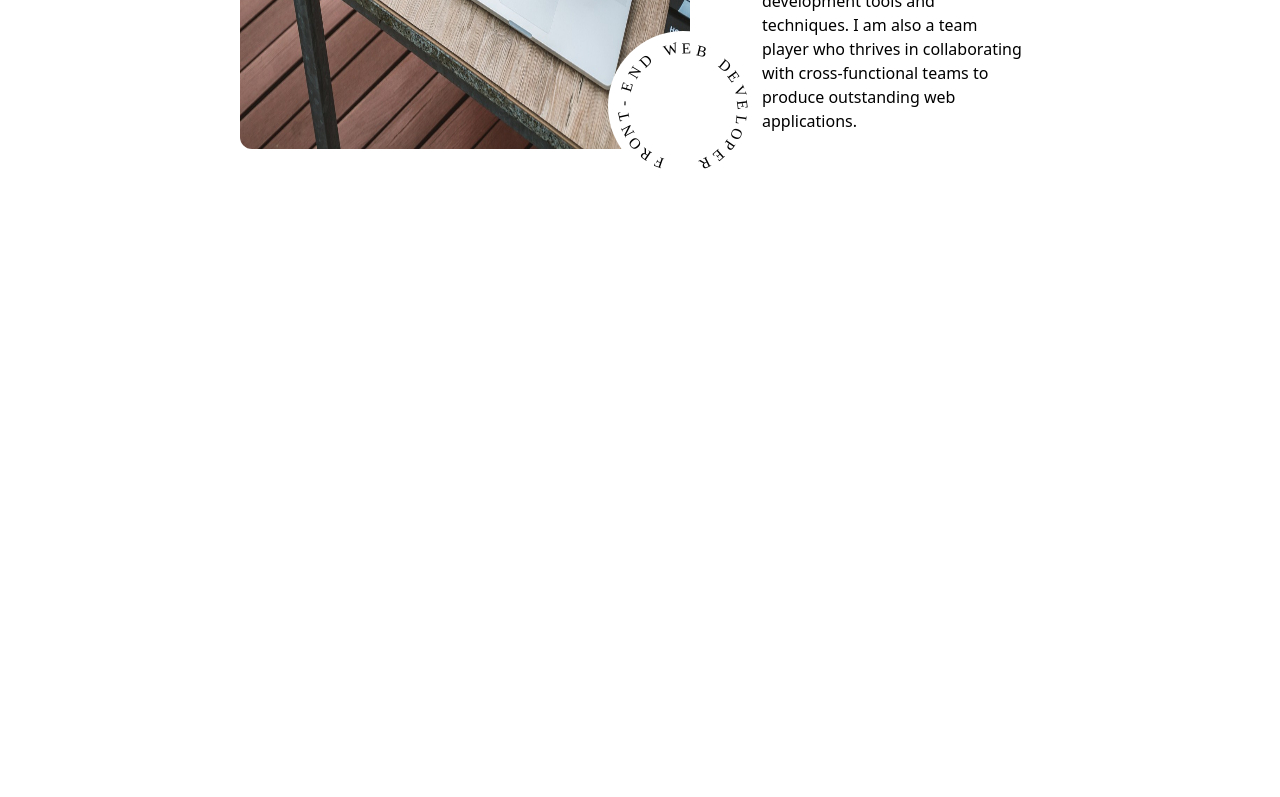
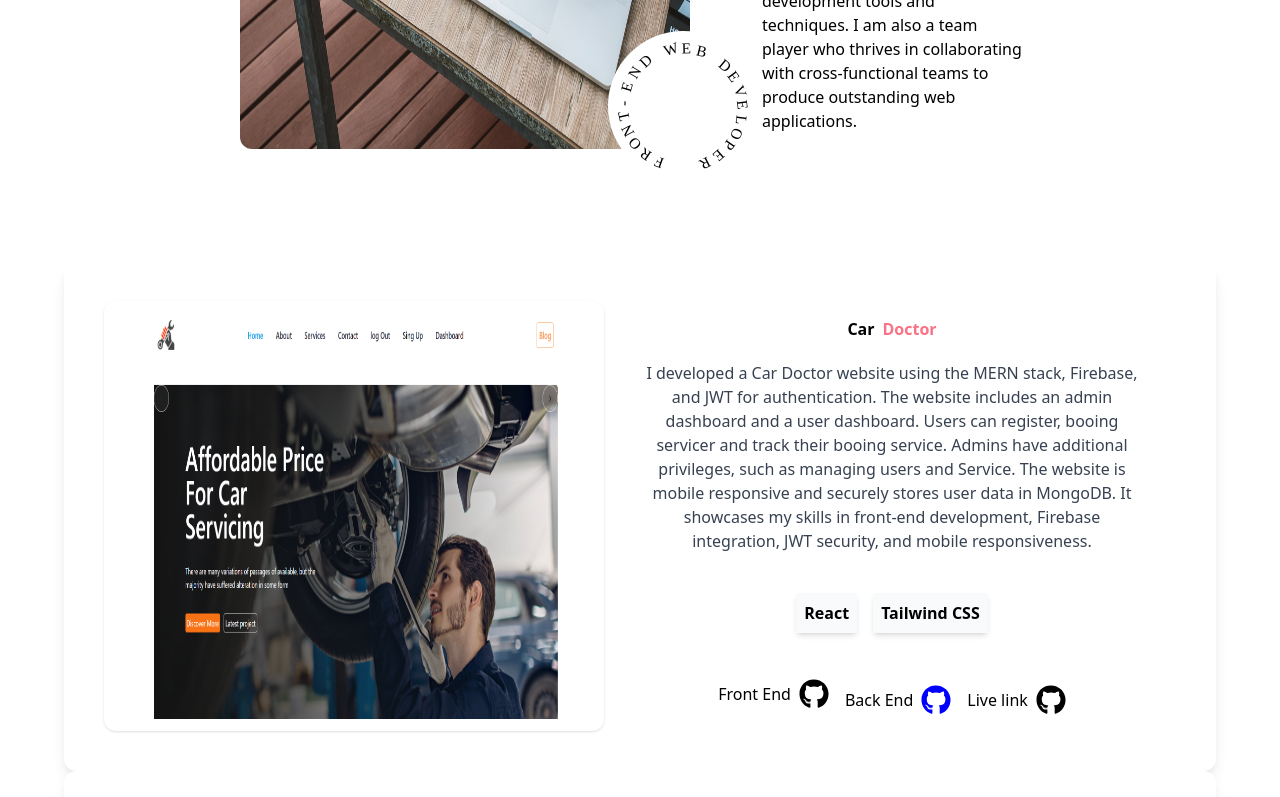
Before and after one commit to MuhammadSaikat25/Portfolio-, a React (Vite) app: page / in a window 1280 px wide. Shown: the part 1526-2323 px from the top of the page. Before the commit the page ends 1787 px from the top, so only its background shows below. Built offline with nearby package versions, Linux system fonts and the light colour scheme.

Commit message:
added My Project

```diff
--- a/src/App.jsx
+++ b/src/App.jsx
@@ -1,13 +1,15 @@
 import About from "./component/About";
 import Home from "./component/Home";
 import Nav from "./component/Nav";
+import MyProject from "./component/Project/MyProject";
 
 const App = () => {
   return (
     <div>
-       <Nav></Nav>
+      <Nav></Nav>
       <Home></Home>
       <About></About>
+      <MyProject></MyProject>
     </div>
   );
 };
--- /dev/null
+++ b/src/component/Project/Car.jsx
@@ -0,0 +1,43 @@
+import CarImg from '../../assets/car.png'
+import { FaGithub } from "react-icons/fa";
+const Car = () => {
+    return (
+        <div>
+            <div className="lg:flex gap-5 e-full lg:w-[90%] lg:mx-auto bg-white shadow-lg rounded-xl p-10">
+                <img className=' shadow p-3 rounded-xl lg:w-[500px] ' src={CarImg} alt="" />
+
+                <div className="w-full lg:w-[50%] h-full p-4">
+                    <h1 className='font-semibold inline-flex items-center justify-center w-full'>Car <span className='text-rose-400 ml-2'>Doctor</span></h1>
+                    <p className='text-center h-full text-sm mt-5 lg:text-base text-gray-700 font-medium'>
+                    I developed a Car Doctor website using the MERN stack, Firebase, and JWT for authentication. The website includes an admin dashboard and a user dashboard. Users can register, booing servicer and track their booing service. Admins have additional privileges, such as managing users and Service. The website is mobile responsive and securely stores user data in MongoDB. It showcases my skills in front-end development, Firebase integration, JWT security, and mobile responsiveness.</p>
+                    <div className="flex mt-10 w-full justify-center items-center gap-4 font-bold ">
+                        <h1 className=' bg-gray-50 shadow-md rounder-md  p-2'>React</h1>
+                        <h1 className=' bg-gray-50 shadow-md rounder-md  p-2'>Tailwind CSS</h1>
+                    </div>
+                    <div className=" mt-10">
+                        <div className='space-y-3 lg:flex gap-4 items-center lg:justify-center'>
+                            <a className='inline-flex items-center gap-2' target='_blank' title='Front end' href="https://github.com/MuhammadSaikat25/car-doctor-client">Front End
+                                <span>
+                                    <FaGithub size={30}></FaGithub>
+                                </span>
+                            </a>
+                            <a className='inline-flex items-center gap-2' target='_blank' title='Front end' href="https://github.com/MuhammadSaikat25/car-doctor-server">Back End
+                                <span>
+                                    <FaGithub color='blue' size={30}></FaGithub>
+                                </span>
+                            </a>
+                            <a className='inline-flex items-center gap-2' target='_blank' title='Front end' href="https://car-doctor-61feb.web.app/">Live link
+                                <span>
+                                    <FaGithub size={30}></FaGithub>
+                                </span>
+                            </a>
+                        </div>
+                    </div>
+                </div>
+
+            </div>
+        </div>
+    );
+};
+
+export default Car;
--- /dev/null
+++ b/src/component/Project/MyProject.jsx
@@ -0,0 +1,15 @@
+import Car from "./Car";
+import PandaRestaurant from "./Panda";
+import TeethDoctor from "./Teeth";
+
+const MyProject = () => {
+    return (
+        <div>
+            <Car></Car>
+            <TeethDoctor></TeethDoctor>
+            <PandaRestaurant></PandaRestaurant>
+        </div>
+    );
+};
+
+export default MyProject;
--- /dev/null
+++ b/src/component/Project/Panda.jsx
@@ -0,0 +1,44 @@
+import Doctor from '../../assets/Panda.png'
+import { FaGithub } from "react-icons/fa";
+const PandaRestaurant = () => {
+    return (
+        <div className="lg:flex gap-5 e-full lg:w-[90%] lg:mx-auto bg-white shadow-lg rounded-xl p-10 mb-10">
+            <div className="w-full lg:w-[50%] h-full p-4">
+                <h1 className='font-semibold inline-flex items-center justify-center w-full'>Panda <span className='text-rose-400 ml-2'>Restaurant</span></h1>
+                <p className='text-center h-full text-sm mt-5 lg:text-base text-gray-700 font-medium'>
+                    I developed a Panda Restaurant website using the MERN stack, Firebase, and JWT for authentication. The website includes an admin dashboard and a user dashboard. Users can register, order food and track their orders. Admins have additional privileges, such as managing users and food. The website is mobile responsive and securely stores user data in MongoDB. It showcases my skills in front-end development, Firebase integration, JWT security, and mobile responsiveness.</p>
+                <div className="flex mt-10 w-full justify-center items-center gap-4 font-bold ">
+                    <h1 className=' bg-gray-50 shadow-md rounder-md  p-2'>React</h1>
+                    <h1 className=' bg-gray-50 shadow-md rounder-md  p-2'>Tailwind CSS</h1>
+
+                </div>
+                <div className="mt-10 w-full text-center gap-4 font-bold ">
+                    <p>Admin:smsaikat000gmail.com</p>
+                    <p>password:1234567</p>
+                </div>
+                <div className=" mt-10">
+                    <div className='space-y-3 lg:flex gap-4 items-center lg:justify-center'>
+                        <a className='inline-flex items-center gap-2' target='_blank' title='Front end' href="https://github.com/MuhammadSaikat25/panad-restaurant-client">Front End
+                            <span>
+                                <FaGithub size={30}></FaGithub>
+                            </span>
+                        </a>
+                        <a className='inline-flex items-center gap-2' target='_blank' title='Front end' href="https://github.com/MuhammadSaikat25/panda-restaurant-server">Back End
+                            <span>
+                                <FaGithub color='blue' size={30}></FaGithub>
+                            </span>
+                        </a>
+                        <a className='inline-flex items-center gap-2' target='_blank' title='Front end' href="https://panda-restaurant-a2e5b.web.app/">Live link
+                            <span>
+                                <FaGithub size={30}></FaGithub>
+                            </span>
+                        </a>
+                    </div>
+                </div>
+            </div>
+            <img className=' shadow p-3 rounded-xl lg:w-[500px] object-contain' src={Doctor} alt="" />
+        </div>
+    );
+};
+
+export default PandaRestaurant;
--- /dev/null
+++ b/src/component/Project/Teeth.jsx
@@ -0,0 +1,48 @@
+import Doctor from '../../assets/Doctor.png'
+import teethLogo from '../../assets/teethLogo.png'
+import { FaGithub } from "react-icons/fa";
+const TeethDoctor = () => {
+    return (
+        <div>
+            <div className="lg:flex gap-5 e-full lg:w-[90%] lg:mx-auto bg-white shadow-lg rounded-xl p-10 mb-10">
+                <img className=' shadow p-3 object-contain rounded-xl lg:w-[500px] ' src={Doctor} alt="" />
+
+                <div className="w-full lg:w-[50%] h-full p-4">
+                    <h1 className='font-semibold inline-flex items-center justify-center w-full'>Teeth <span className='text-rose-400 ml-2'>Doctor</span> <span><img className='w-[20px] ml-2 h-[20px] ' src={teethLogo} alt="" /></span></h1>
+                    <p className='text-center h-full text-sm mt-5 lg:text-base text-gray-700 font-medium'>
+                        I developed a teeth doctor website using the MERN stack, Firebase, and JWT for authentication. The website includes an admin dashboard and a user dashboard. Users can register, book appointments with doctors, view doctor details, and track their appointments. Admins have additional privileges, such as managing users and doctors. The website is mobile responsive and securely stores user data in MongoDB. It showcases my skills in front-end development, Firebase integration, JWT security, and mobile responsiveness.</p>
+                    <div className="flex mt-10 w-full justify-center items-center gap-4 font-bold ">
+                        <h1 className=' bg-gray-50 shadow-md rounder-md  p-2'>React</h1>
+                        <h1 className=' bg-gray-50 shadow-md rounder-md  p-2'>Tailwind CSS</h1>
+                    </div>
+                    <div className="mt-10 w-full text-center gap-4 font-bold ">
+                        <p>Admin:smsaikat000gmail.com</p>
+                        <p>password:1234567</p>
+                    </div>
+                    <div className=" mt-10">
+                        <div className='space-y-3 lg:flex gap-4 items-center lg:justify-center'>
+                            <a className='inline-flex items-center gap-2' target='_blank' title='Front end' href="https://github.com/MuhammadSaikat25/Hello-Doctor">Front End
+                                <span>
+                                    <FaGithub size={30}></FaGithub>
+                                </span>
+                            </a>
+                            <a className='inline-flex items-center gap-2' target='_blank' title='Front end' href="https://github.com/MuhammadSaikat25/Doctor-server">Back End
+                                <span>
+                                    <FaGithub color='blue' size={30}></FaGithub>
+                                </span>
+                            </a>
+                            <a className='inline-flex items-center gap-2' target='_blank' title='Front end' href="https://doctor-b27e6.web.app/">Live link
+                                <span>
+                                    <FaGithub size={30}></FaGithub>
+                                </span>
+                            </a>
+                        </div>
+                    </div>
+                </div>
+
+            </div>
+        </div>
+    );
+};
+
+export default TeethDoctor;
```
